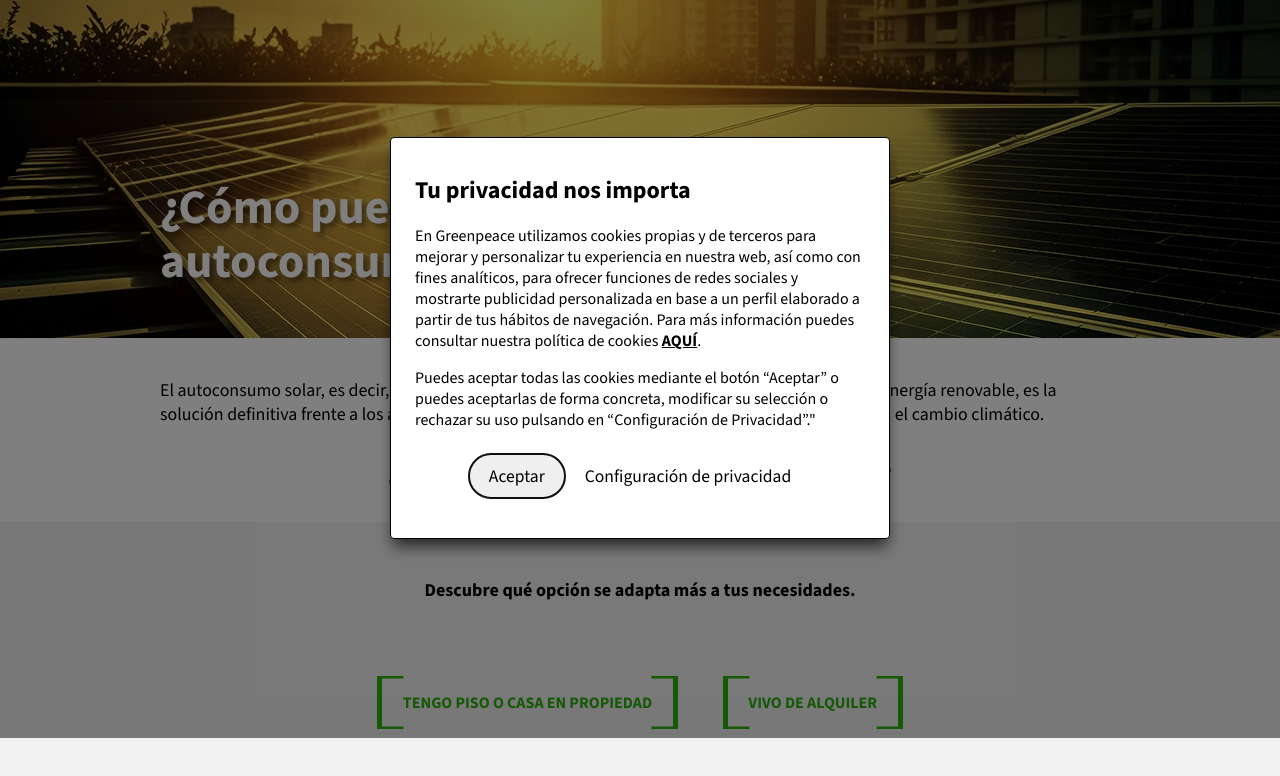
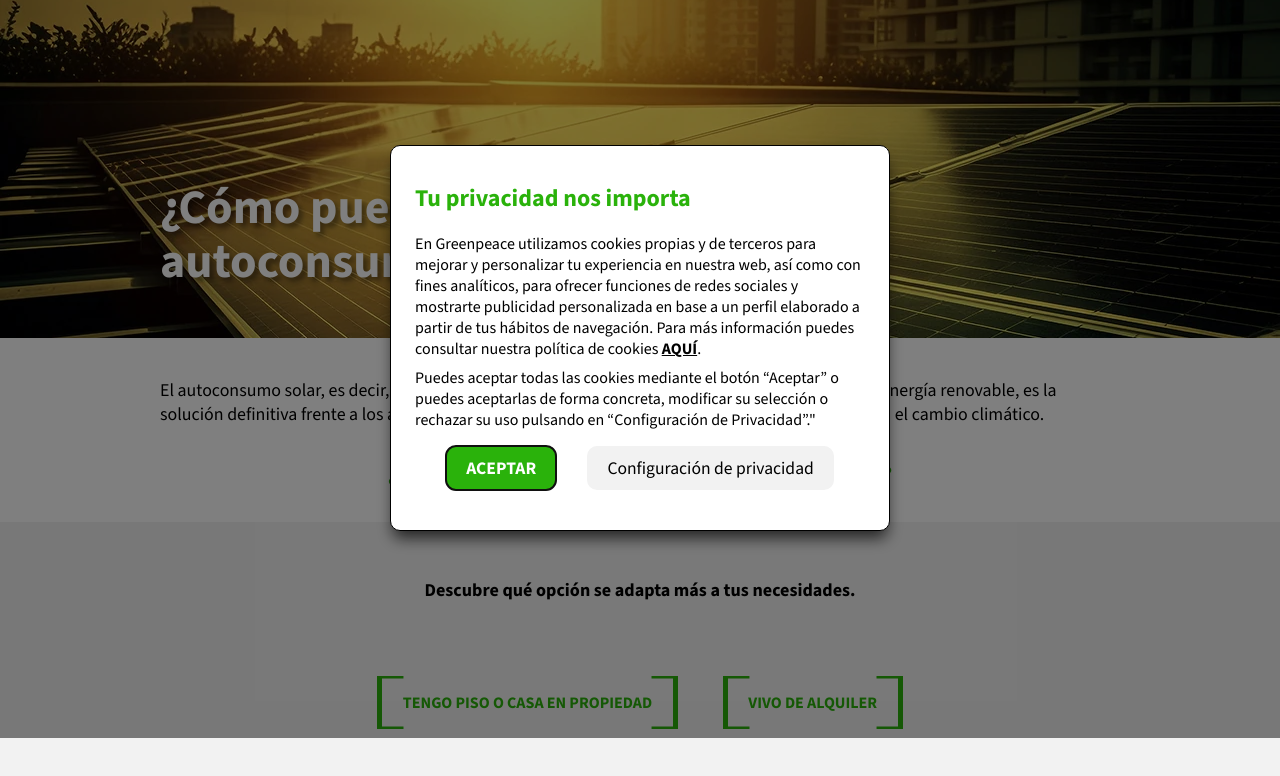
Before and after one commit to greenpeace/gpes-solar-photovoltaic-calculator, an Eleventy site: page index.html in a window 1280 px wide. Shown: the part 62-838 px from the top of the page. Built offline with nearby package versions, Linux system fonts and the light colour scheme; Eleventy itself is replaced by a stand-in of ours; files that its build step writes are made by us from their sources.

Commit message:
CSS cookies

```diff
--- a/assets/css/calculator.css
+++ b/assets/css/calculator.css
@@ -157,7 +157,7 @@ input[type=range] {
 }
 
 input[type="range"]::-webkit-slider-runnable-track {
-  background-color: #2AB20B;
+  background-color: var(--text-color2);
   height: 13px;
   border-radius: 13px;
 }
--- a/assets/css/global.css
+++ b/assets/css/global.css
@@ -25,6 +25,7 @@
         --background-yellow: #f9edb9;
         --active-color: #fefbef;
         --footnote-color: rgba(0, 0, 0, 1);
+        --checked-color: rgba(26, 102, 9, 1);
     }
 }
 
@@ -527,8 +528,17 @@ menu {
     padding: 1rem 1.5rem 1rem 1.5rem;
     box-shadow: 0 10px 15px -3px rgba(0, 0, 0, .7);
     margin: auto;
-    border-radius: .25rem;
+    border-radius: 10px;
     border: 1px solid #000;
+}
+
+.modal-inside h2 {
+    color: var(--text-color2);
+    font-size: 1.5rem;
+}
+
+.modal-inside p {
+    margin: 0.5rem 0;
 }
 
 .modal-inside a {
@@ -537,20 +547,33 @@ menu {
     text-decoration: underline;
 }
 
+.modal-inside .popup-yes {
+    background-color: var(--checked-color);
+    color: var(--text-color3);
+    font-weight: bold;
+    text-transform: uppercase;
+}
+
+
+.modal-inside .popup-no {
+    background-color: var(--background-gray);
+}
+
 .modal-inside label {
     font-weight: var(--bold-font-weight);
+    display: inline;
 }
 
 .modal-bt-row {
     display: flex;
-    justify-content: center;
+    justify-content: space-evenly;
     padding: 0.5rem 0 1.5rem 0;
 }
 
 .modal-bt-row button {
     padding: .75rem;
     border: none;
-    border-radius: 4rem;
+    border-radius: 10px;
     color: var(--second-color);
     padding: 10px 20px 10px 20px;
     font-family: var(--headers-font);
@@ -560,7 +583,6 @@ menu {
 
 .modal-bt-row .popup-no {
     color: var(--light-text-color);
-    background-color: var(--light-background);
 }
 
 .modal-bt-row .popup-no:hover {
--- a/docs/assets/css/calculator.css
+++ b/docs/assets/css/calculator.css
@@ -157,7 +157,7 @@ input[type=range] {
 }
 
 input[type="range"]::-webkit-slider-runnable-track {
-  background-color: #2AB20B;
+  background-color: var(--text-color2);
   height: 13px;
   border-radius: 13px;
 }
--- a/docs/assets/css/global.css
+++ b/docs/assets/css/global.css
@@ -25,6 +25,7 @@
         --background-yellow: #f9edb9;
         --active-color: #fefbef;
         --footnote-color: rgba(0, 0, 0, 1);
+        --checked-color: rgba(26, 102, 9, 1);
     }
 }
 
@@ -498,3 +499,98 @@ menu {
     -webkit-animation-name: slideOutLeft;
     animation-name: slideOutLeft;
   }
+
+
+  /* COOKIE BANNER */
+
+.modal {
+    overflow: auto;
+    background-color: rgba(0, 0, 0, 0.5);
+}
+
+.modal-visible-overflow {
+    position: fixed;
+    z-index: 10;
+    top: 0;
+    right: 0;
+    bottom: 0;
+    left: 0;
+    display: flex;
+    justify-content: center;
+    align-items: center;
+
+}
+
+.modal-inside {
+    background-color: rgba(255, 255, 255, 1);
+    width: 80%;
+    text-align: left;
+    padding: 1rem 1.5rem 1rem 1.5rem;
+    box-shadow: 0 10px 15px -3px rgba(0, 0, 0, .7);
+    margin: auto;
+    border-radius: 10px;
+    border: 1px solid #000;
+}
+
+.modal-inside h2 {
+    color: var(--text-color2);
+    font-size: 1.5rem;
+}
+
+.modal-inside p {
+    margin: 0.5rem 0;
+}
+
+.modal-inside a {
+    color: var(--links-color);
+    font-weight: 700;
+    text-decoration: underline;
+}
+
+.modal-inside .popup-yes {
+    background-color: var(--checked-color);
+    color: var(--text-color3);
+    font-weight: bold;
+    text-transform: uppercase;
+}
+
+
+.modal-inside .popup-no {
+    background-color: var(--background-gray);
+}
+
+.modal-inside label {
+    font-weight: var(--bold-font-weight);
+    display: inline;
+}
+
+.modal-bt-row {
+    display: flex;
+    justify-content: space-evenly;
+    padding: 0.5rem 0 1.5rem 0;
+}
+
+.modal-bt-row button {
+    padding: .75rem;
+    border: none;
+    border-radius: 10px;
+    color: var(--second-color);
+    padding: 10px 20px 10px 20px;
+    font-family: var(--headers-font);
+    font-size: 1.1rem;
+    cursor: pointer;
+}
+
+.modal-bt-row .popup-no {
+    color: var(--light-text-color);
+}
+
+.modal-bt-row .popup-no:hover {
+    color: var(--text-color);
+}
+
+@media (min-width: 480px) {
+    .modal-inside {
+        max-width: 450px;
+    }
+}
```
